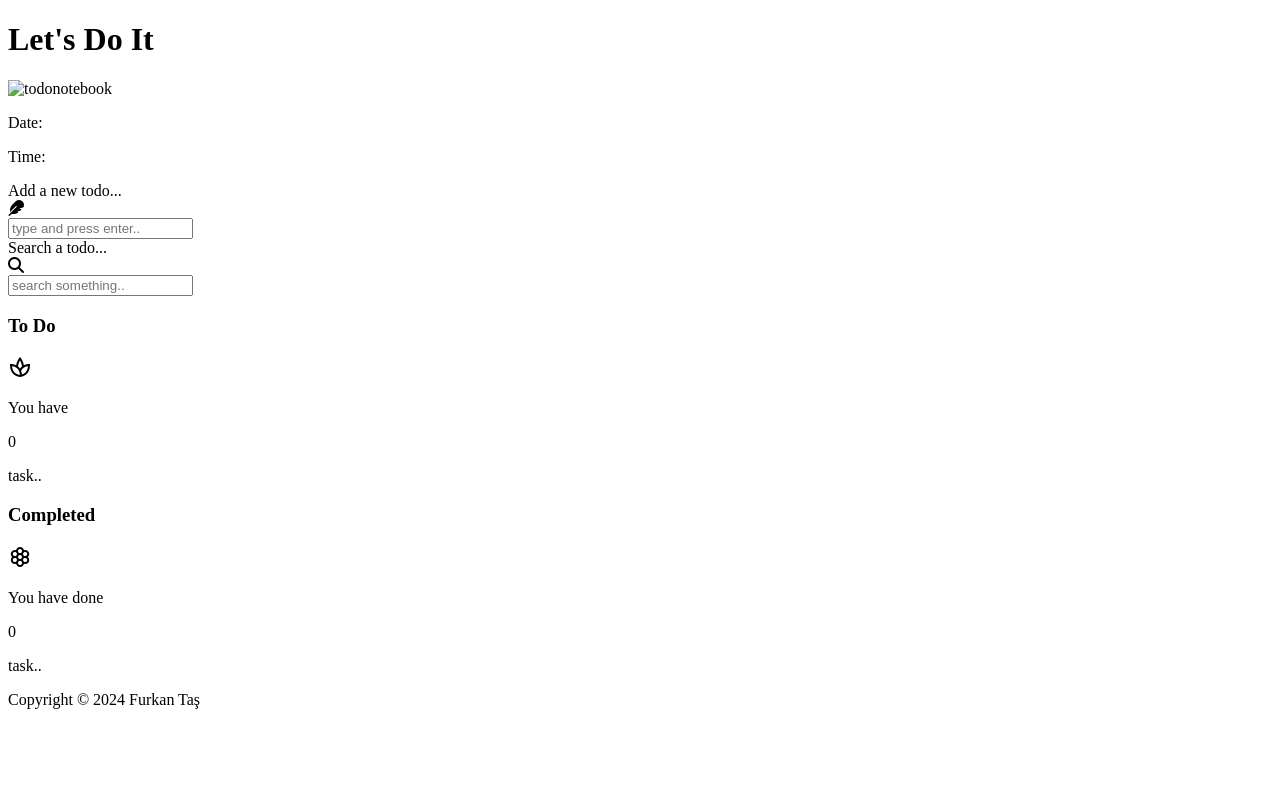
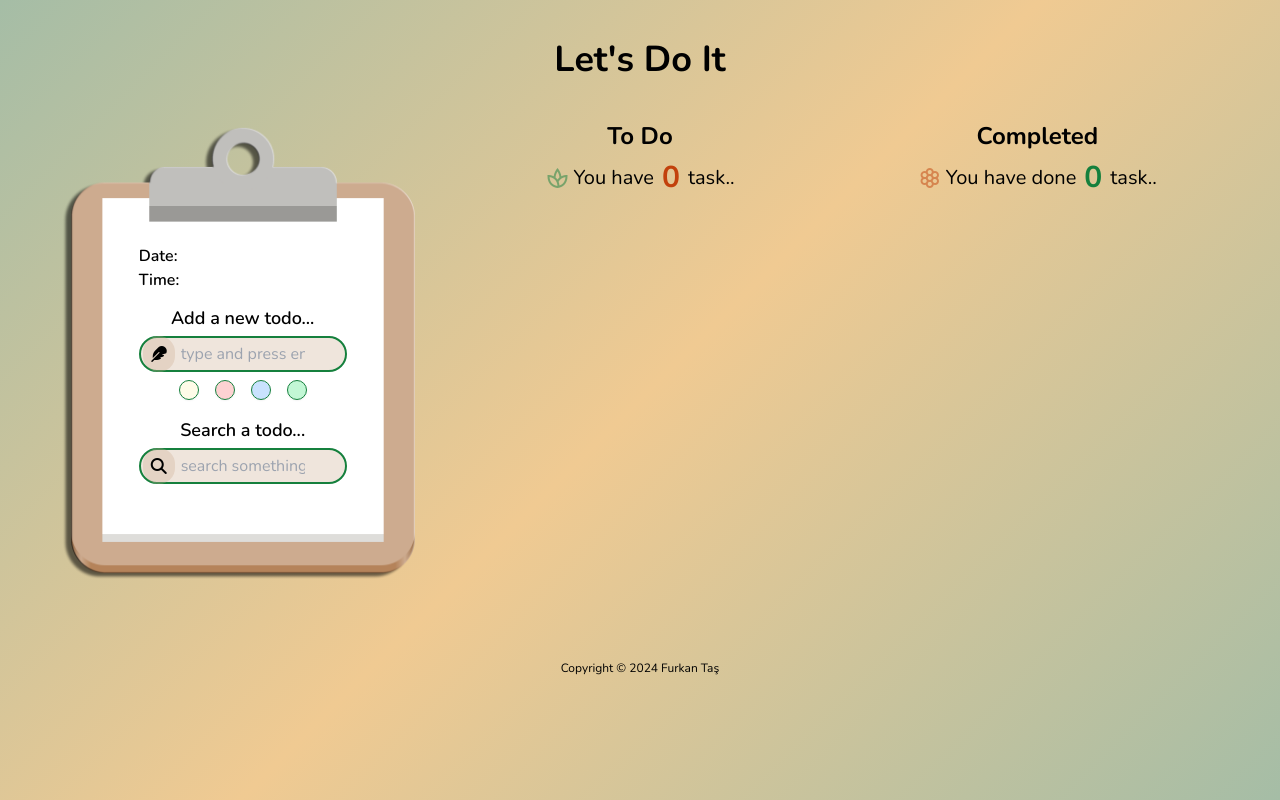
Before and after one commit to furrkanntas/02_ToDoApp-LetsDoIt, a website: page public/index.html in a window 1280 px wide. Drawn offline with nearby package versions, Linux system fonts and the light colour scheme; files that its build step writes are made by us from their sources; the site is published under a folder, as on GitHub Pages, so addresses that start at the root find nothing; a script that the page names is missing.

Commit message:
v1.4 | index.html updated.

```diff
--- a/public/index.html
+++ b/public/index.html
@@ -10,7 +10,7 @@
     crossorigin="anonymous" referrerpolicy="no-referrer" />
   <link rel="stylesheet"
     href="https://fonts.googleapis.com/css2?family=Material+Symbols+Outlined:opsz,wght,FILL,GRAD@20..48,100..700,0..1,-50..200" />
-  <link rel="stylesheet" href="/public/styles.css">
+  <link rel="stylesheet" href="./styles.css">
   <title>FT | Todo List</title>
 </head>
 
@@ -21,7 +21,7 @@
     </header>
     <section class="max-w-[80%] xl:max-w-[90%] pt-10 gap-10 mx-auto grid grid-cols-1 xl:grid-cols-3">
       <section class="relative flex flex-col justify-start items-center">
-        <img src="/public/img/gorsel1.png" alt="todonotebook" class="max-w-[400px] sm:max-w-[500px]">
+        <img src="./img/gorsel1.png" alt="todonotebook" class="max-w-[400px] sm:max-w-[500px]">
         <div class="absolute top-10 sm:top-28">
           <p class="text-center font-semibold text-2xl pb-3 underline yearft"></p>
           <div class="flex flex-col justify-start items-start pb-3">
@@ -108,7 +108,7 @@
   </main>
 
   <script src="https://cdn.jsdelivr.net/npm/date-fns@3.6.0/cdn.min.js"></script>
-  <script src="/public/app.js"></script>
+  <script src="./app.js"></script>
 </body>
 
 </html>
```
